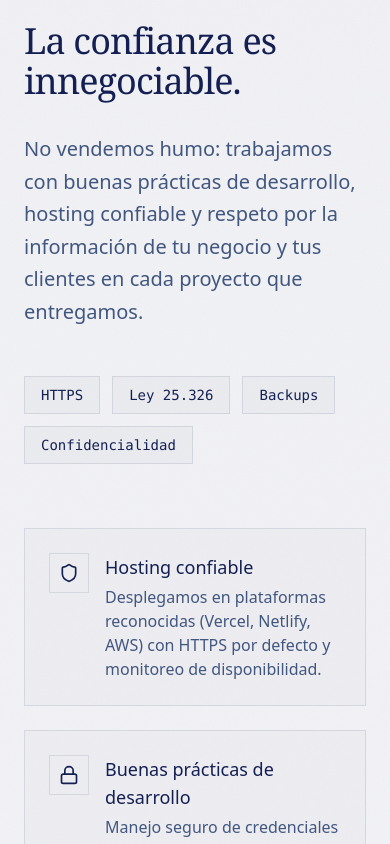
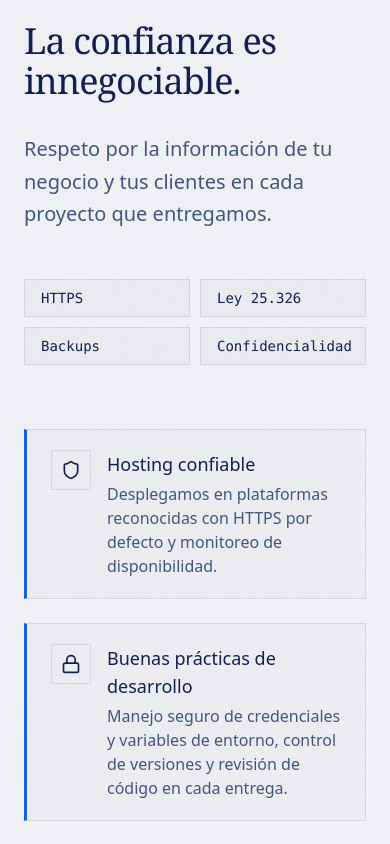
Before and after one commit to Nuriaa05/CodeBalance-Landing-, a Next.js app: page / in a window 390 px wide. Shown: the part 5820-6664 px from the top of the page. Built offline with nearby package versions, Linux system fonts and the light colour scheme.

Commit message:
ajusto servicios

```diff
--- a/components/landing/features-section.tsx
+++ b/components/landing/features-section.tsx
@@ -94,7 +94,8 @@ const servicePillars = [
       {
         name: "Estrategia financiera",
         description:
-          "Diseñamos estrategias para optimizar la rentabilidad, ordenar las finanzas, mejorar el control del negocio y crecer con planificación: precios, presupuestos, rentabilidad, proyecciones y planificación estratégica.",
+          "Transformamos los números en decisiones. Diseñamos estrategias que optimizan la rentabilidad, mejoran el control del negocio y permiten crecer con planificación y seguridad.\n\n" +
+          "Ayudamos a empresas y emprendedores a ordenar sus finanzas para tomar decisiones con información real. Generación de herramientas de control, determinación de precios, presupuestos, análisis de rentabilidad, proyecciones financieras y planificación estratégica que impulsan un crecimiento sostenible.",
       },
     ],
   },
@@ -107,7 +108,7 @@ const servicePillars = [
       {
         name: "Marketing",
         description:
-          "Diseñamos estrategias para optimizar la rentabilidad, ordenar las finanzas, mejorar el control del negocio y crecer con planificación: precios, presupuestos, rentabilidad, proyecciones y planificación estratégica. Manejo impositivo de monotributibutistas y responsables inscriptos -persona física-.",
+          "Impulsamos el crecimiento de tu marca mediante estrategias de marketing orientadas a resultados. Combinamos creatividad, análisis y publicidad digital para atraer clientes, fortalecer tu posicionamiento y aumentar las conversiones.",
       },
     ],
   },
@@ -598,7 +599,7 @@ function ServicePillarCard({
                     <h3 className="font-sans text-[13px] font-medium leading-relaxed text-foreground/80 sm:text-sm">
                       {service.name}
                     </h3>
-                    <p className="font-sans text-[13px] leading-relaxed text-muted-foreground sm:text-sm">
+                    <p className="whitespace-pre-line font-sans text-[13px] leading-relaxed text-muted-foreground sm:text-sm">
                       {service.description}
                     </p>
                   </li>
--- a/components/landing/security-section.tsx
+++ b/components/landing/security-section.tsx
@@ -7,7 +7,7 @@ const securityFeatures = [
   {
     icon: Shield,
     title: "Hosting confiable",
-    description: "Desplegamos en plataformas reconocidas (Vercel, Netlify, AWS) con HTTPS por defecto y monitoreo de disponibilidad.",
+    description: "Desplegamos en plataformas reconocidas con HTTPS por defecto y monitoreo de disponibilidad.",
   },
   {
     icon: Lock,
@@ -64,11 +64,11 @@ export function SecuritySection() {
               innegociable.
             </h2>
             <p className="text-xl text-muted-foreground leading-relaxed mb-12">
-              No vendemos humo: trabajamos con buenas prácticas de desarrollo, hosting confiable y respeto por la información de tu negocio y tus clientes en cada proyecto que entregamos.
+              Respeto por la información de tu negocio y tus clientes en cada proyecto que entregamos.
             </p>
 
             {/* Certifications */}
-            <div className="flex flex-wrap gap-3">
+            <div className="grid grid-cols-2 gap-2.5 sm:flex sm:flex-wrap sm:gap-3">
               {certifications.map((cert, index) => (
                 <span
                   key={cert}
@@ -88,7 +88,7 @@ export function SecuritySection() {
             {securityFeatures.map((feature, index) => (
               <div
                 key={feature.title}
-                className={`p-6 border border-foreground/10 bg-background/45 hover:border-accent/40 transition-all duration-500 group ${
+                className={`border border-l-[3px] border-foreground/10 border-l-[#0f60ec] bg-background/45 px-6 py-5 transition-all duration-500 hover:border-accent/40 hover:border-l-[#0f60ec] group sm:p-6 lg:border-l lg:border-l-foreground/10 lg:hover:border-l-accent/40 ${
                   isVisible ? "opacity-100 translate-x-0" : "opacity-0 translate-x-8"
                 }`}
                 style={{ transitionDelay: `${index * 100}ms` }}
```
